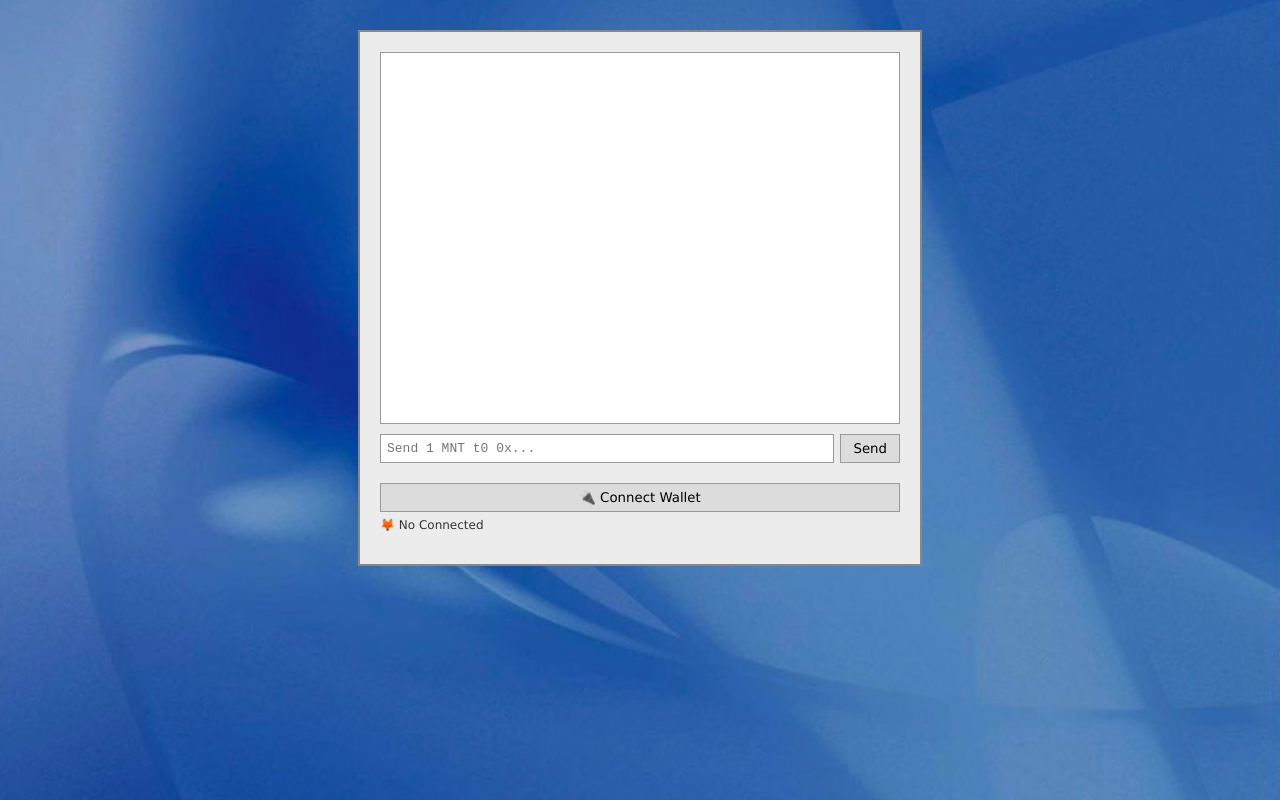
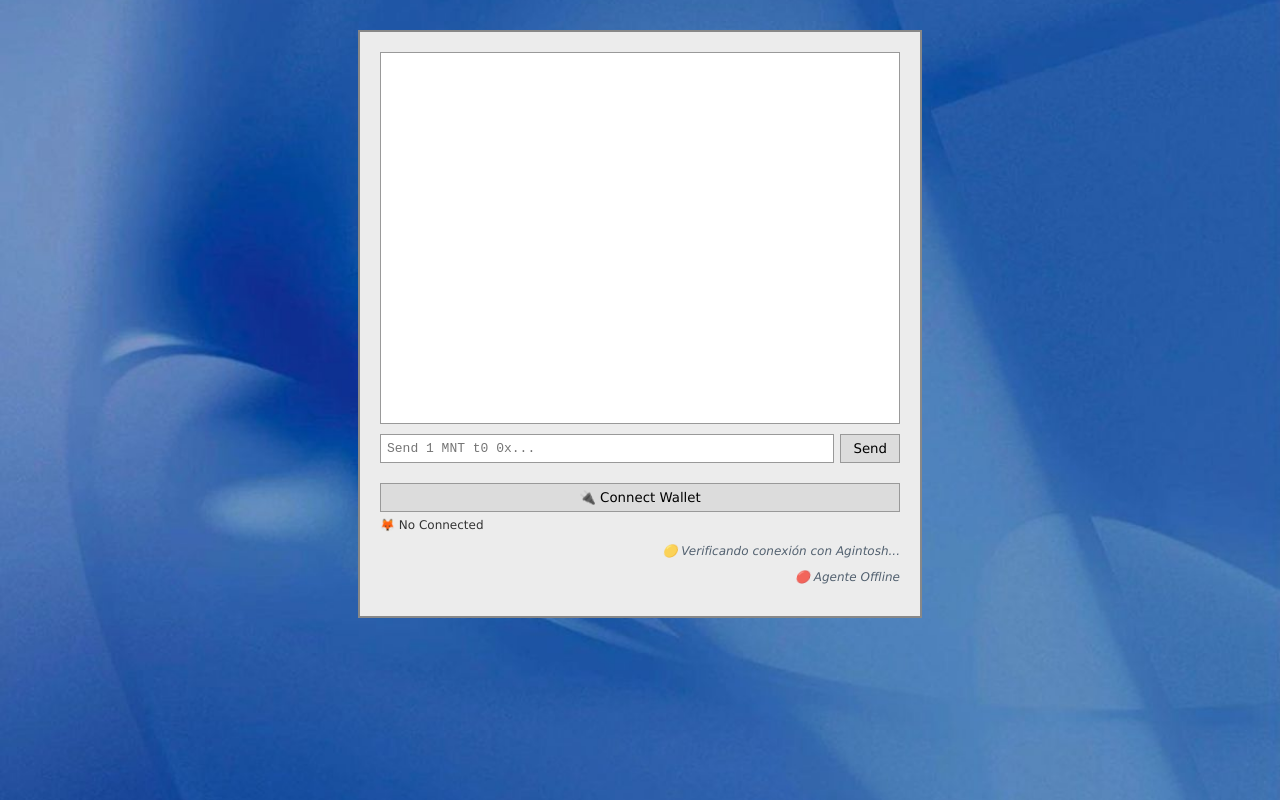
Before and after one commit to robinhodl69/Agintosh, a plain HTML site: page frontend/index.html in a window 1280 px wide. Drawn offline with Linux system fonts and the light colour scheme.

Commit message:
feat: frontend con estado de Agintosh y conexión a ngrok

```diff
--- a/frontend/index.html
+++ b/frontend/index.html
@@ -17,6 +17,9 @@
 
   <button id="connectBtn">🔌 Connect Wallet</button>
   <p id="walletAddress">🦊 No Connected</p>
+  <p id="agentStatus">🟡 Verificando conexión con Agintosh...</p>
+  <p id="agentStatus" style="font-size: 12px; margin-top: 6px;">🔴 Agente Offline</p>
+
 </div>
 
 <script src="./wallet.js"></script>
--- a/frontend/style.css
+++ b/frontend/style.css
@@ -132,3 +132,12 @@ button:hover {
   font-weight: bold;
   color: #555;
 }
+
+#agentStatus {
+  font-size: 12px;
+  margin-top: 4px;
+  font-style: italic;
+  color: #2c3e50;
+  text-align: right;
+  opacity: 0.8;
+}
```
Also changed, not shown: frontend/script.js (+26 -1 lines).
